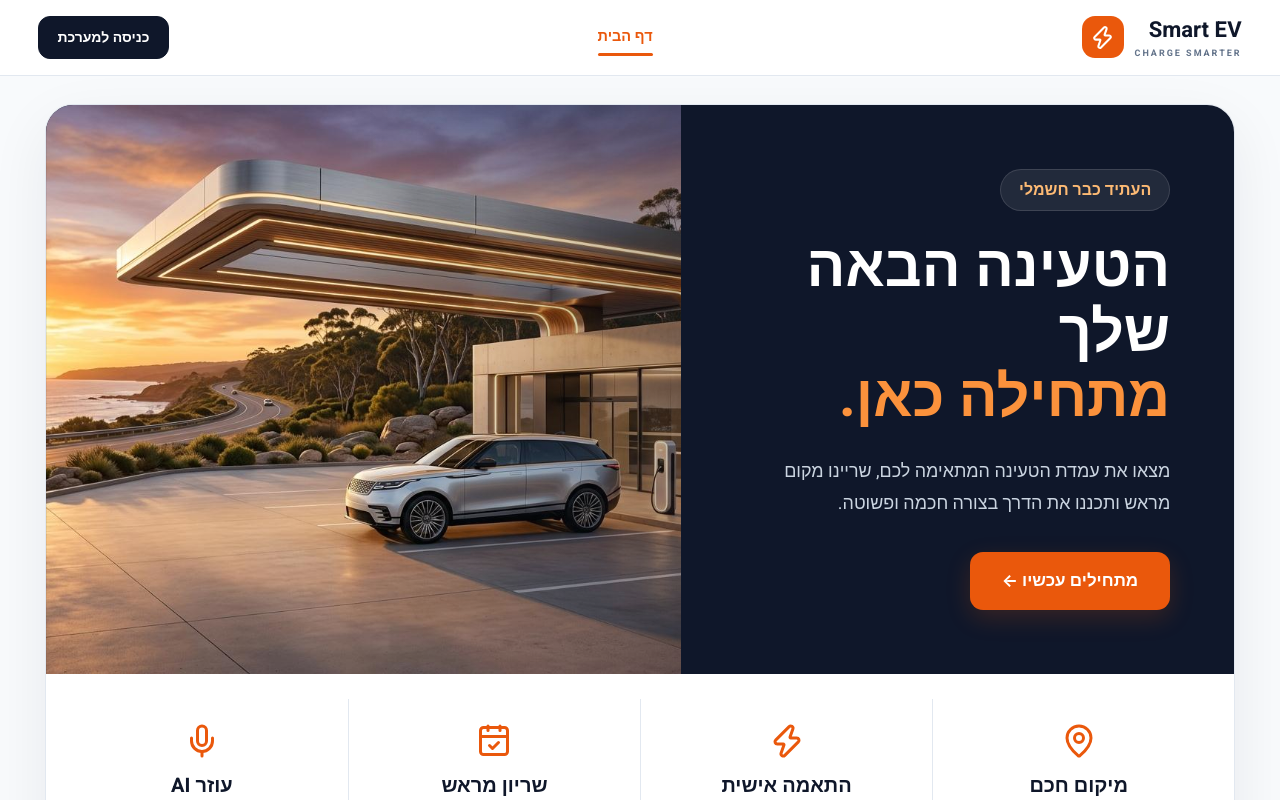
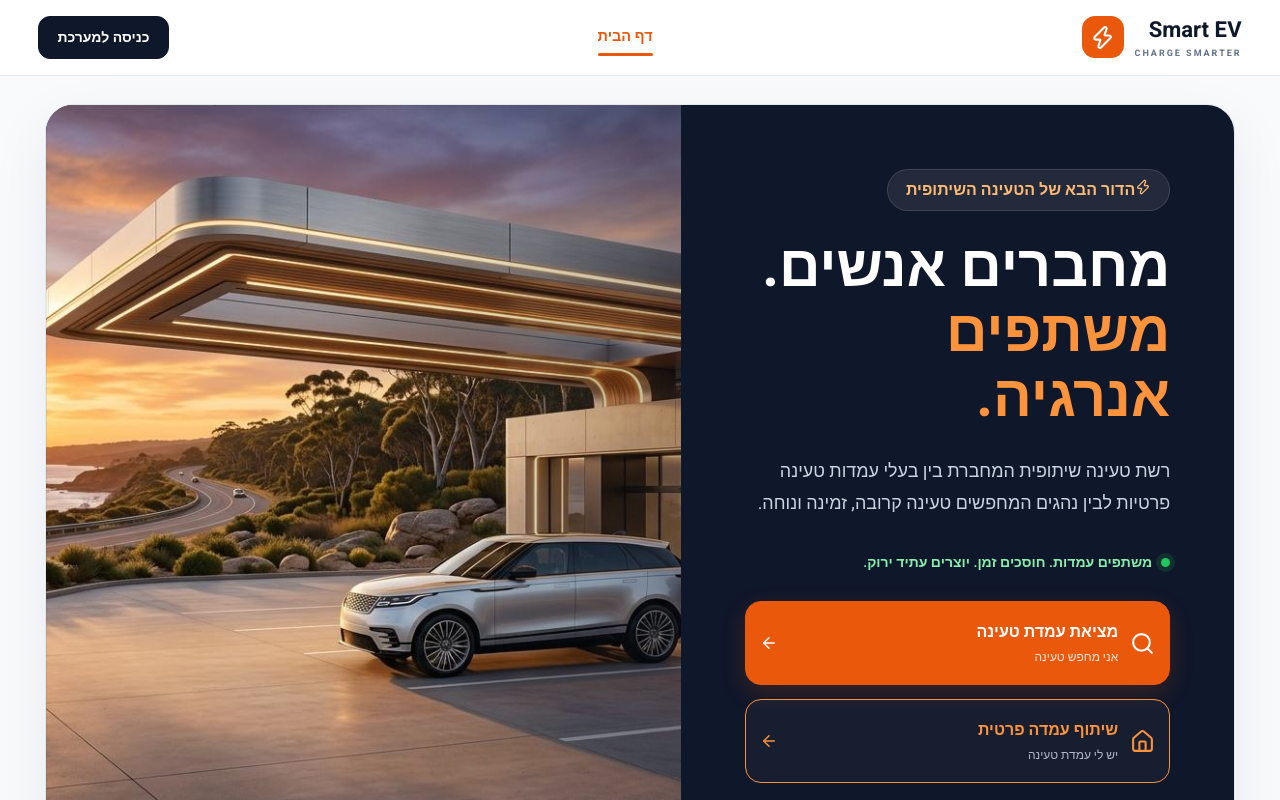
Before and after one commit to shani2007055/charge-react-app, a React (Vite) app: page / in a window 1280 px wide. Shown: the top 800 px of the page. Built offline with nearby package versions, Linux system fonts and the light colour scheme.

Commit message:
change homescreen

```diff
--- a/src/components/HomeScreen.css
+++ b/src/components/HomeScreen.css
@@ -414,3 +414,137 @@
     gap: 10px;
   }
 }
+.home-community-note {
+  display: flex;
+  align-items: center;
+  gap: 9px;
+  color: #86efac;
+  font-size: 14px;
+  font-weight: 600;
+  margin-bottom: 28px;
+}
+
+.home-green-dot {
+  width: 9px;
+  height: 9px;
+  flex-shrink: 0;
+  border-radius: 50%;
+  background: #22c55e;
+  box-shadow: 0 0 0 5px #22c55e25;
+}
+/* Shared charging journey buttons */
+
+.home-action-buttons {
+  display: grid;
+  grid-template-columns: repeat(2, minmax(0, 1fr));
+  gap: 14px;
+  width: 100%;
+}
+
+.home-journey-button {
+  display: flex;
+  align-items: center;
+  justify-content: center;
+  gap: 12px;
+
+  padding: 18px 14px;
+  border-radius: 16px;
+
+  font: inherit;
+  text-align: right;
+  cursor: pointer;
+
+  transition:
+    transform 0.25s ease,
+    background 0.25s ease,
+    box-shadow 0.25s ease;
+}
+
+.home-journey-button div {
+  display: flex;
+  flex-direction: column;
+  gap: 4px;
+}
+
+.home-journey-button strong {
+  font-size: 16px;
+  font-weight: 700;
+}
+
+.home-journey-button small {
+  font-size: 12px;
+  font-weight: 400;
+  opacity: 0.85;
+}
+
+.home-journey-button svg {
+  flex-shrink: 0;
+}
+
+/* Driver */
+
+.home-journey-driver {
+  background: #ea580c;
+  color: white;
+  border: 1px solid #ea580c;
+  box-shadow: 0 8px 25px #ea580c30;
+}
+
+.home-journey-driver:hover {
+  background: #c2410c;
+  transform: translateY(-5px);
+  box-shadow: 0 15px 35px #ea580c40;
+}
+
+/* Station owner */
+
+.home-journey-owner {
+  background: #ffffff08;
+  border: 1px solid #fb923c;
+  color: #fb923c;
+}
+
+.home-journey-owner small {
+  color: #cbd5e1;
+}
+
+.home-journey-owner:hover {
+  background: #ea580c18;
+  transform: translateY(-5px);
+  box-shadow: 0 12px 30px #ea580c15;
+}
+
+.home-journey-button:focus-visible {
+  outline: 2px solid #fdba74;
+  outline-offset: 4px;
+}
+
+/* Responsive */
+
+@media (max-width: 1300px) {
+
+  .home-action-buttons {
+    grid-template-columns: 1fr;
+  }
+
+  .home-journey-button {
+    justify-content: flex-start;
+  }
+
+  .home-journey-button div {
+    flex: 1;
+  }
+
+}
+
+@media (prefers-reduced-motion: reduce) {
+
+  .home-journey-button {
+    transition: none;
+  }
+
+  .home-journey-button:hover {
+    transform: none;
+  }
+
+}
--- a/src/components/HomeScreen.tsx
+++ b/src/components/HomeScreen.tsx
@@ -6,7 +6,9 @@ import {
   Zap,
   CalendarCheck,
   Mic,
-  ArrowLeft
+  ArrowLeft,
+  Search,
+  House
 } from 'lucide-react';
 
 import { useAppSelector } from '../store/hooks';
@@ -45,6 +47,29 @@ export default function HomeScreen() {
     }
 
     navigate(path);
+  }
+  function openJourney(targetRole: 'Driver' | 'Owner') {
+
+  if (!token) {
+    navigate(`/login?role=${targetRole}`);
+    return;
+  }
+
+  if (isAdmin) {
+    navigate('/admin');
+    return;
+  }
+
+  if (role === targetRole) {
+    navigate(
+      targetRole === 'Driver'
+        ? '/search'
+        : '/owner'
+    );
+    return;
+  }
+
+  navigate('/profile');
 }
 
   function openAssistant() {
@@ -95,27 +120,59 @@ export default function HomeScreen() {
         <div className="home-hero-content">
 
           <span className="home-tag">
-            העתיד כבר חשמלי
+               <Zap size={16} />
+                הדור הבא של הטעינה השיתופית
               </span>
 
           <h1>
-            הטעינה הבאה שלך
-            <span> מתחילה כאן.</span>
+  מחברים אנשים.
+  <span>משתפים אנרגיה.</span>
 </h1>
 
 <p>
-            מצאו את עמדת הטעינה המתאימה לכם,
-            שריינו מקום מראש ותכננו את הדרך
-            בצורה חכמה ופשוטה.
+  רשת טעינה שיתופית המחברת בין בעלי
+  עמדות טעינה פרטיות לבין נהגים
+  המחפשים טעינה קרובה, זמינה ונוחה.
 </p>
+
+<div className="home-community-note">
+  <span className="home-green-dot" />
+  משתפים עמדות. חוסכים זמן. יוצרים עתיד ירוק.
+</div>
+
+          <div className="home-action-buttons">
 
   <button
     type="button"
-            className="home-primary"
-            onClick={() => openFeature('/search')}
+    className="home-journey-button home-journey-driver"
+    onClick={() => openJourney('Driver')}
   >
-            מתחילים עכשיו ←
+    <Search size={25} />
+
+    <div>
+      <strong>מציאת עמדת טעינה</strong>
+      <small>אני מחפש טעינה</small>
+    </div>
+
+    <ArrowLeft size={18} />
   </button>
+
+  <button
+    type="button"
+    className="home-journey-button home-journey-owner"
+    onClick={() => openJourney('Owner')}
+  >
+    <House size={25} />
+
+    <div>
+      <strong>שיתוף עמדה פרטית</strong>
+      <small>יש לי עמדת טעינה</small>
+    </div>
+
+    <ArrowLeft size={18} />
+  </button>
+
+</div>
 
           {isDriver && (
             <button
--- a/src/components/LoginScreen.tsx
+++ b/src/components/LoginScreen.tsx
@@ -1,7 +1,6 @@
 
 import { useState, type FormEvent } from 'react';
-import { Link } from 'react-router-dom';
-
+import { Link, useSearchParams } from 'react-router-dom';
 import {
   Mail,
   LockKeyhole,
@@ -97,8 +96,13 @@ export default function LoginScreen() {
 
   const [mode, setMode] = useState<AuthMode>('login');
 
-  const [role, setRole] =
-    useState<UserRole>('Driver');
+  const [searchParams] = useSearchParams();
+
+const [role, setRole] = useState<UserRole>(
+  searchParams.get('role') === 'Owner'
+    ? 'Owner'
+    : 'Driver'
+);
 
   const [values, setValues] = useState({
     name: '',
```
Lines whose indentation alone changed are shown as unchanged.
